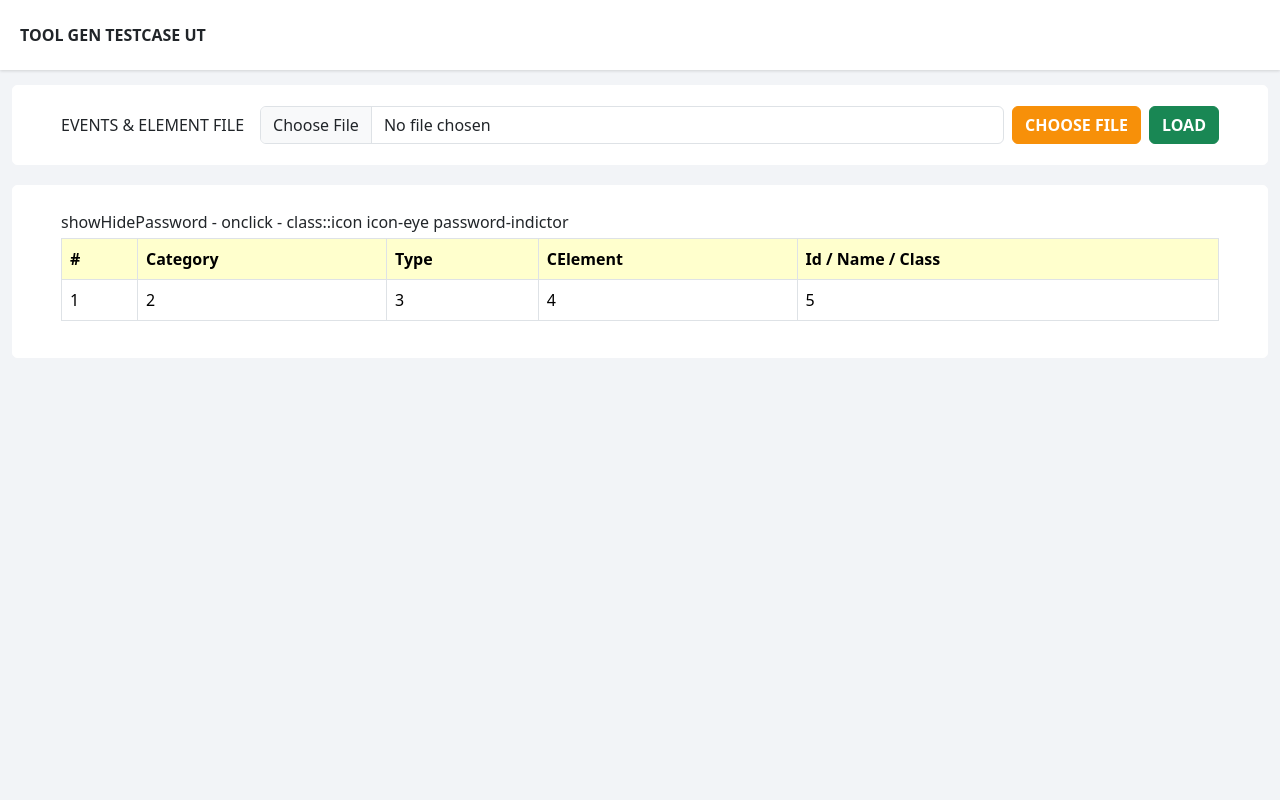
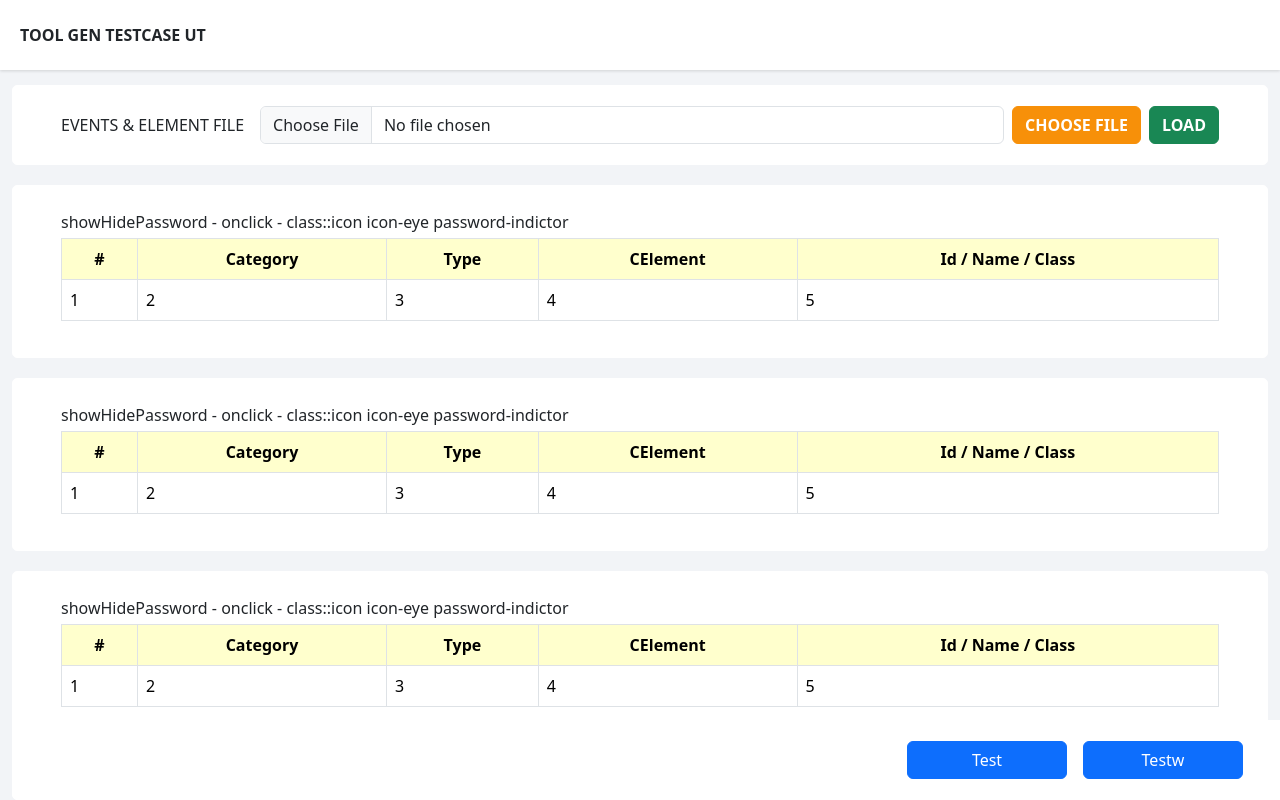
Before and after one commit to lykan30101994/DDNT_FE, a Vue app: page / in a window 1280 px wide. Built offline with nearby package versions, Linux system fonts and the light colour scheme.

Commit message:
add common

```diff
--- /dev/null
+++ b/src/components/common/button/ButtonGroup.scss
@@ -0,0 +1,24 @@
+.my-group-btn {
+  display: flex;
+  flex-wrap: wrap;
+  gap: 1rem;
+  .btn-group {
+    display: inline-block;
+  }
+}
+
+.my-btn-md {
+  min-width: 2rem;
+}
+
+.my-btn-sm {
+  min-width: 5rem;
+}
+
+.my-btn-lg {
+  min-width: 10rem;
+}
+
+.my-btn-xl {
+  min-width: 15rem;
+}
--- /dev/null
+++ b/src/components/common/button/ButtonGroup.type.ts
@@ -0,0 +1,7 @@
+export interface IButton {
+    type: string
+    label: string
+    disabled?: boolean
+    key: string
+    size: string
+}
--- /dev/null
+++ b/src/components/common/button/ButtonGroup.vue
@@ -0,0 +1,49 @@
+<template>
+  <div :class="['my-group-btn', getAlignClass(align)]">
+    <div v-for="(button, index) in buttons" :key="index" class="btn-group">
+      <span :disabled="button.disabled ?? false" :class="['btn btn-primary', getSizeClass(button.size)]">
+        {{ button.label }}
+      </span>
+    </div>
+  </div>
+</template>
+
+<script setup lang="ts">
+import type {IButton} from "./ButtonGroup.type.js";
+
+defineProps<{
+  buttons: IButton[]
+  align?: string
+}>()
+
+const getAlignClass = (align: string) => {
+  let alignClass = 'start'
+
+  if (align === 'end') {
+    alignClass = 'end'
+  } else if (align === 'center') {
+    alignClass = 'center'
+  }
+
+  return 'justify-content-' + alignClass
+}
+
+const getSizeClass = (size: string) => {
+  let sizeClass = 'my-btn-md'
+
+  if (size === 'lg') {
+    sizeClass = 'my-btn-lg'
+  } else if (size === 'sm') {
+    sizeClass = 'my-btn-sm'
+  } else if (size === 'xl') {
+    sizeClass = 'my-btn-xl'
+  }
+
+  return sizeClass
+}
+
+</script>
+
+<style lang="scss" scoped>
+@import "ButtonGroup";
+</style>
--- a/src/components/common/card/CardWrapper.scss
+++ b/src/components/common/card/CardWrapper.scss
@@ -12,3 +12,9 @@
 .card-body {
   padding: 1.25rem 3rem;
 }
+
+.fixed-wrapper {
+  position: fixed;
+  bottom: 0;
+  width: 100%;
+}
--- a/src/components/common/card/CardWrapper.vue
+++ b/src/components/common/card/CardWrapper.vue
@@ -1,5 +1,5 @@
 <template>
-  <div class="card-wrapper">
+  <div :class="['card-wrapper', isFixed ? 'fixed-wrapper' : '']">
 
     <div v-if="title" :class="['card-header', cardHeaderClass]">
       <span>{{ title }}</span>
@@ -17,6 +17,7 @@ withDefaults(
       title?: string;
       cardBodyClass?: string;
       cardHeaderClass?: string;
+      isFixed?: boolean
     }>(),
     {
       cardBodyClass: '',
--- a/src/components/common/table/header/TableHeader.scss
+++ b/src/components/common/table/header/TableHeader.scss
@@ -2,6 +2,7 @@
 
 .my-header {
   white-space: nowrap;
+  text-align: center;
   tr th {
     background: $--header-table-bg;
   }
--- a/src/modules/home/components/LoadFileContent.vue
+++ b/src/modules/home/components/LoadFileContent.vue
@@ -35,6 +35,19 @@
         1,2,3,4,5
     ]"/>
   </CardWrapper>
+  <CardWrapper>
+    <TableEvent title="showHidePassword - onclick - class::icon icon-eye password-indictor" :headers="headersForTable" :data="[
+        1,2,3,4,5
+    ]"/>
+  </CardWrapper>
+  <CardWrapper>
+    <TableEvent title="showHidePassword - onclick - class::icon icon-eye password-indictor" :headers="headersForTable" :data="[
+        1,2,3,4,5
+    ]"/>
+  </CardWrapper>
+  <CardWrapper :is-fixed="true">
+    <ButtonGroup align="end" :buttons="[{type: 'submit', label: 'Test', size: 'lg'},{type: 'cancel', label: 'Testw', size: 'lg'}]"/>
+  </CardWrapper>
 </template>
 
 <script setup lang="ts">
@@ -44,6 +57,7 @@ import CardWrapper from "@/components/common/card/CardWrapper.vue";
 import Label from "@/components/common/label/Label.vue";
 import TableEvent from "@/modules/home/components/table/TableEvent.vue";
 import type {IHeaderTable} from "@/components/common/table/header/TableHeader.type";
+import ButtonGroup from "@/components/common/button/ButtonGroup.vue";
 
 const file = ref<File | null>(null);
 const headers = ref<string[]>([]);
```
